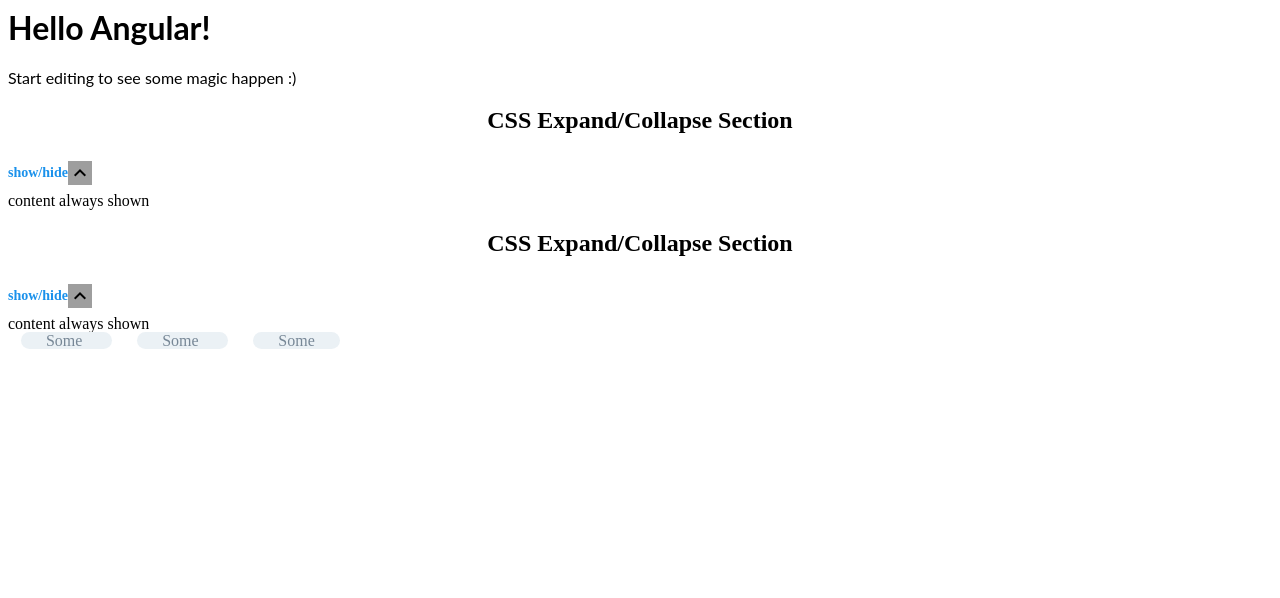
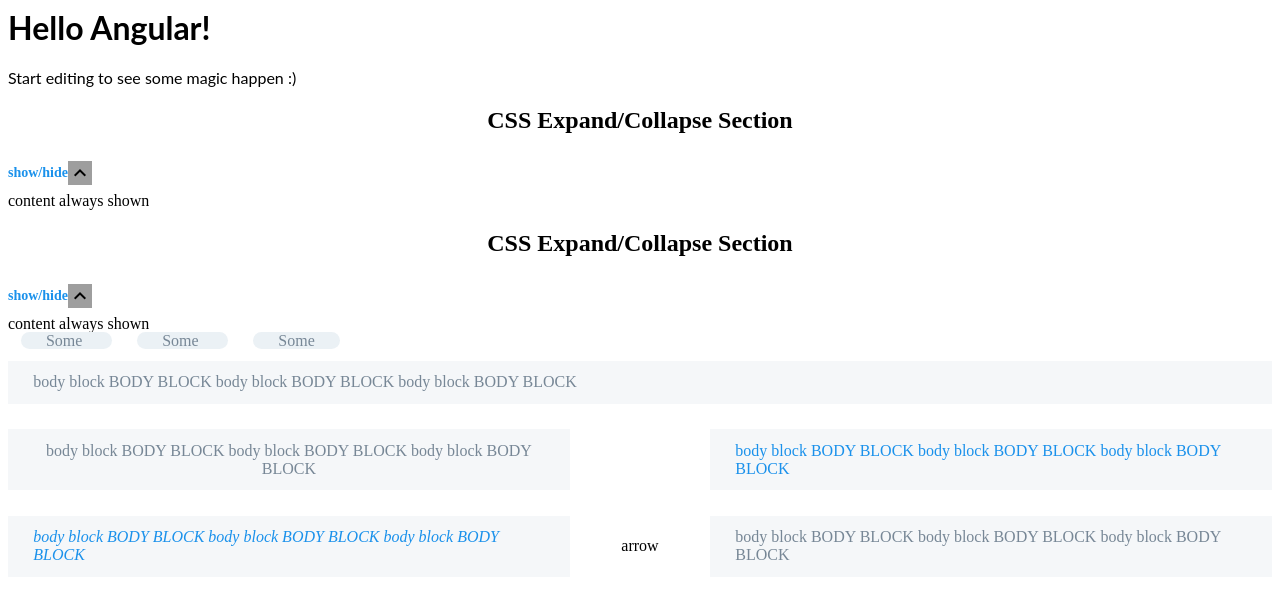
Before and after one commit to vBandiTv/angular-ui-component-tests, an Angular app: page / in a window 1280 px wide. Shown: the top 598 px of the page. Built offline with nearby package versions, Linux system fonts and the light colour scheme; grey boxes are pictures that could not be loaded.

Commit message:
2 files modified, 3 added

```diff
--- a/src/app/app.component.html
+++ b/src/app/app.component.html
@@ -11,3 +11,7 @@
 <div>
 <app-chips></app-chips><app-chips></app-chips><app-chips></app-chips>
 </div>
+
+<app-block></app-block>
+<app-block split="true" secondaryTextColor="#1a91eb" textAlign="center"></app-block>
+<app-block split="true" fontStyle="italic" textColor="#1a91eb" showIcon="true"></app-block>
--- a/src/app/app.module.ts
+++ b/src/app/app.module.ts
@@ -6,10 +6,11 @@
 import { HelloComponent } from './hello.component';
 import { CollapseComponent } from './collapse/collapse.component';
 import { ChipsComponent } from './chips/chips.component';
+import { BlockComponent } from './block/block.component';
 
 @NgModule({
   imports:      [ BrowserModule, FormsModule ],
-  declarations: [ AppComponent, HelloComponent, CollapseComponent, ChipsComponent ],
+  declarations: [ AppComponent, HelloComponent, CollapseComponent, ChipsComponent, BlockComponent ],
   bootstrap:    [ AppComponent ]
 })
 export class AppModule { }
--- /dev/null
+++ b/src/app/block/block.component.html
@@ -0,0 +1,19 @@
+<ng-template [ngIf]="split" [ngIfElse]="full">
+  <div class="split-block">
+    <div class="body-block">
+      body block BODY BLOCK body block BODY BLOCK body block BODY BLOCK
+    </div>
+    <div class="icon-block">
+      <span *ngIf="showIcon">arrow</span>
+    </div>
+    <div class="body-block secondary">
+      body block BODY BLOCK body block BODY BLOCK body block BODY BLOCK
+    </div>
+  </div>
+</ng-template>
+
+<ng-template #full>
+  <div class="body-block">
+    body block BODY BLOCK body block BODY BLOCK body block BODY BLOCK
+  </div>
+</ng-template>
--- /dev/null
+++ b/src/app/block/block.component.scss
@@ -0,0 +1,31 @@
+.body-block {
+    background-color: var(--background-color);
+    padding: 1% 2%;
+    margin: 1% 0;
+    color: var(--text-color);
+    font-style: var(--text-font-style);
+    text-align: var(--text-align);
+
+    &.secondary {
+      color: var(--secondary-text-color);
+      text-align: var(--secondary-text-align);
+      font-style: var(--secondary-text-font-style);
+    }
+}
+
+.split-block {
+  display: flex;
+  flex-direction: row;
+
+  .icon-block {
+    margin: 0 1.5%;
+    display: flex;
+    justify-content: center;
+    align-items: center;
+    flex: 1;
+  }
+
+  .body-block {
+    flex: 5;
+  }
+}
--- /dev/null
+++ b/src/app/block/block.component.ts
@@ -0,0 +1,57 @@
+import { Component, OnInit, Input, HostBinding } from "@angular/core";
+import { DomSanitizer } from '@angular/platform-browser';
+
+@Component({
+  selector: "app-block",
+  templateUrl: "./block.component.html",
+  styleUrls: ["./block.component.scss"]
+})
+export class BlockComponent implements OnInit {
+  constructor (private sanitizer: DomSanitizer) {}
+
+  ngOnInit() {}
+
+  @Input()
+  split: boolean;
+  @Input()
+  showIcon: boolean;
+  @Input()
+  backgroundColor: string = '';
+  @Input()
+  textColor: string = '';
+  @Input()
+  textAlign: string = '';
+  @Input()
+  fontStyle: string = '';
+  @Input()
+  secondaryTextColor: string = '';
+  @Input()
+  secondaryTextAlign: string = '';
+  @Input()
+  secondaryFontStyle: string = '';
+
+  @HostBinding("attr.style")
+  public get colorsAsStyle(): any {
+    let value = '';
+    if (this.textColor) {
+      value += `--text-color: ${this.textColor};`;
+    } else {
+      value += '--text-color: #778796;';
+    }
+    if (this.secondaryTextColor) {
+      value += `--secondary-text-color: ${this.secondaryTextColor};`;
+    } else {
+      value += '--secondary-text-color: #778796;';
+    }
+    if (this.backgroundColor) {
+      value += `--background-color: ${this.backgroundColor};`;
+    } else {
+      value += '--background-color: #f5f7f9;';
+    }
+    if (this.textAlign) value += `--text-align: ${this.textAlign};`;
+    if (this.fontStyle) value += `--text-font-style: ${this.fontStyle};`;
+    if (this.secondaryTextAlign) value += `--secondary-text-align: ${this.secondaryTextAlign};`;
+    if (this.secondaryFontStyle) value += `--secondary-text-font-style: ${this.secondaryFontStyle};`;
+    return this.sanitizer.bypassSecurityTrustStyle(value);
+  }
+}
```
